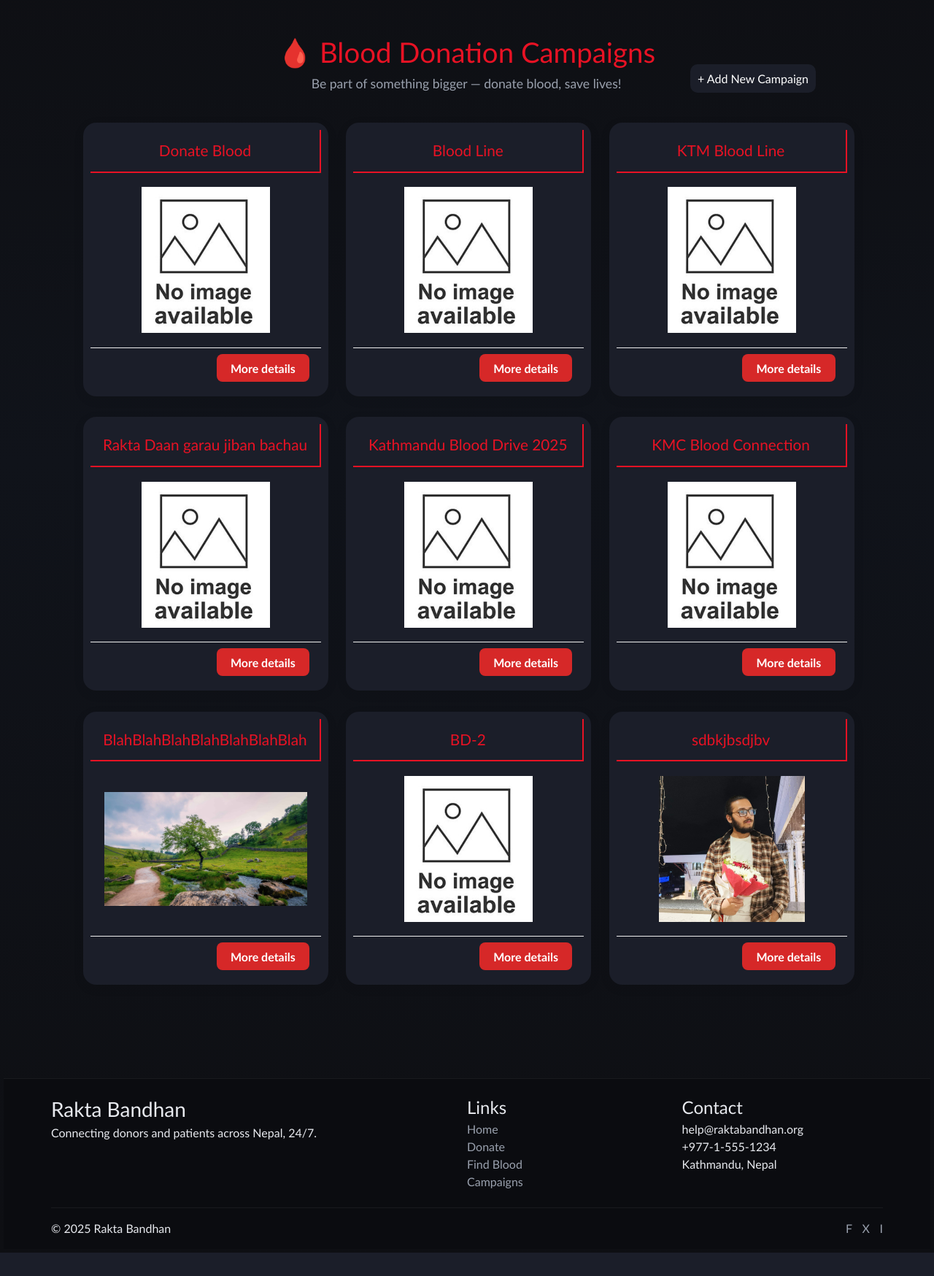
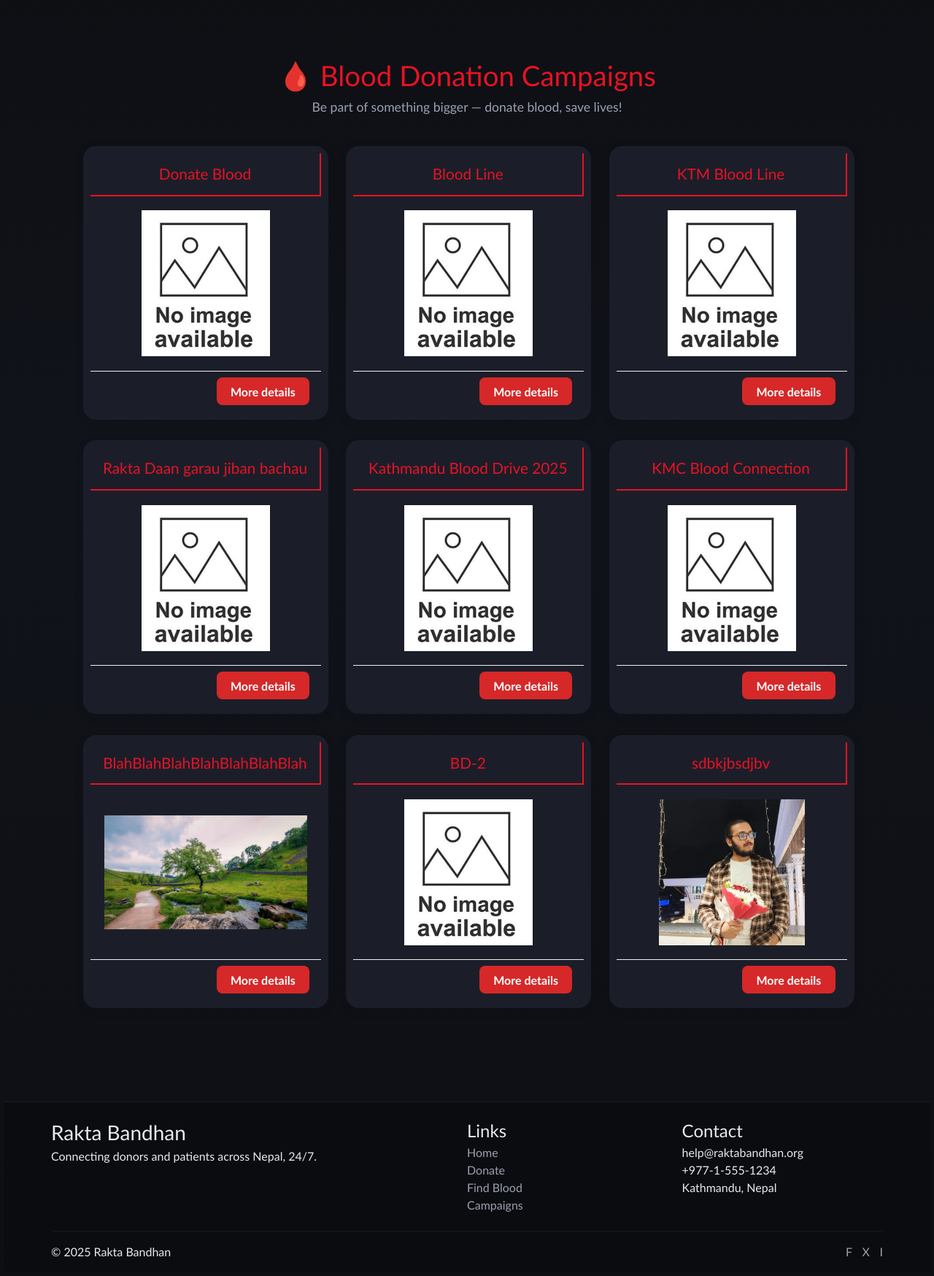
Before and after one commit to Mr-SudAce/Rakta-Bandhan---Blood-Donation-System---Flask, a Flask app: page /campaigns in a window 1280 px wide. Shown: the part 89-1837 px from the top of the page at 73% size. Before the commit the page ends 1805 px from the top, so only its background shows below. Run offline with Flask 3, Linux system fonts and the light colour scheme; a user stored in the database is signed in.

Commit message:
Changes Done

```diff
--- a/routes/routes.py
+++ b/routes/routes.py
@@ -173,41 +173,6 @@ def join_campaign(campaign_id):
     flash("Successfully joined the campaign!", "success")
     return redirect(url_for('campaign_detail', campaign_id=campaign.id))
 
-@app.route("/campaigns/add_campaign", methods=["GET", "POST"])
-def add_campaign():
-    if request.method == "POST":
-        title = request.form.get("title")
-        location = request.form.get("location")
-        date = request.form.get("date")
-        organizer = request.form.get("organizer")
-        description = request.form.get("description")
-
-        date_obj = datetime.strptime(date, "%Y-%m-%d").date()
-
-        # Handle image file upload
-        image_file = request.files.get("camp_img")
-        camp_img = None
-
-        if image_file and image_file.filename != "":
-            camp_img = save_picture(image_file, "campaigns")
-
-        new_campaign = Campaign(
-            title=title,
-            location=location,
-            date=date_obj,
-            organizer=organizer,
-            description=description,
-            camp_img=camp_img
-        )
-
-        db.session.add(new_campaign)
-        db.session.commit()
-
-        log_activity(f"Campaign added: {title}")
-        flash("Campaign added successfully!", "success")
-        return redirect(url_for("campaigns"))  # or wherever you want
-
-    return render_template("events/add-campaign.html")
 
 
 # ==============================
--- a/static/campaign.css
+++ b/static/campaign.css
@@ -26,7 +26,7 @@
 
 .campaigns-header-container{
   display: flex;
-  justify-content: flex-end;
+  justify-content: center;
 }
 
 .campaigns-grid {
--- a/static/main.css
+++ b/static/main.css
@@ -19,8 +19,9 @@
     font-family: 'Gill Sans', 'Gill Sans MT', Calibri, 'Trebuchet MS', sans-serif !important;
 }
 
-/* messages */
-
+.body-content{
+    margin: 2rem 1rem;
+}
 
 /* Container for all flash messages */
 .flash-container {
@@ -134,7 +135,7 @@ body {
 
 
 .butonUI {
-    background-color: var(--surface-2);
+    background-color: var(--primary);
     max-width: 150px;
     width: 100%;
     padding: 10px;
@@ -143,3 +144,10 @@ body {
     border: var(--surface);
     border-radius: 10px;
 }
+
+.butonUI:hover {
+    background-color: var(--surface);
+    color: var(--primary);
+    font-size: 0.9em;
+    border: var(--primary) 0.5px solid;
+}
--- a/templates/admin/events/manage_events.html
+++ b/templates/admin/events/manage_events.html
@@ -3,7 +3,7 @@
 <div class="mt-4">
     <h2>Manage Events</h2>
     <div class="mb-3">
-        <a href="#" class="btn btn-primary">Create New Event</a>
+        <a href="{{ url_for('add_campaign') }}" class="btn btn-primary">Create New Event</a>
     </div>
     <table class="table table-bordered">
         <thead>
--- a/templates/events/campaign.html
+++ b/templates/events/campaign.html
@@ -14,11 +14,6 @@ Campaigns
             <h1>🩸 Blood Donation Campaigns</h1>
             <p>Be part of something bigger — donate blood, save lives!</p>
         </div>
-        {% if current_user.role == "superadmin" %}
-        <div class="add-campaign">
-            <a href="{{ url_for('add_campaign') }}" class="butonUI">+ Add New Campaign</a>
-        </div>
-        {% endif %}
     </div>
 
     <div class="campaigns-grid">
```
Also changed, not shown: routes/dashboard_routes.py (+39 -22 lines), rakta_bandhan.db, static/campaigns/R.jpeg (added).
